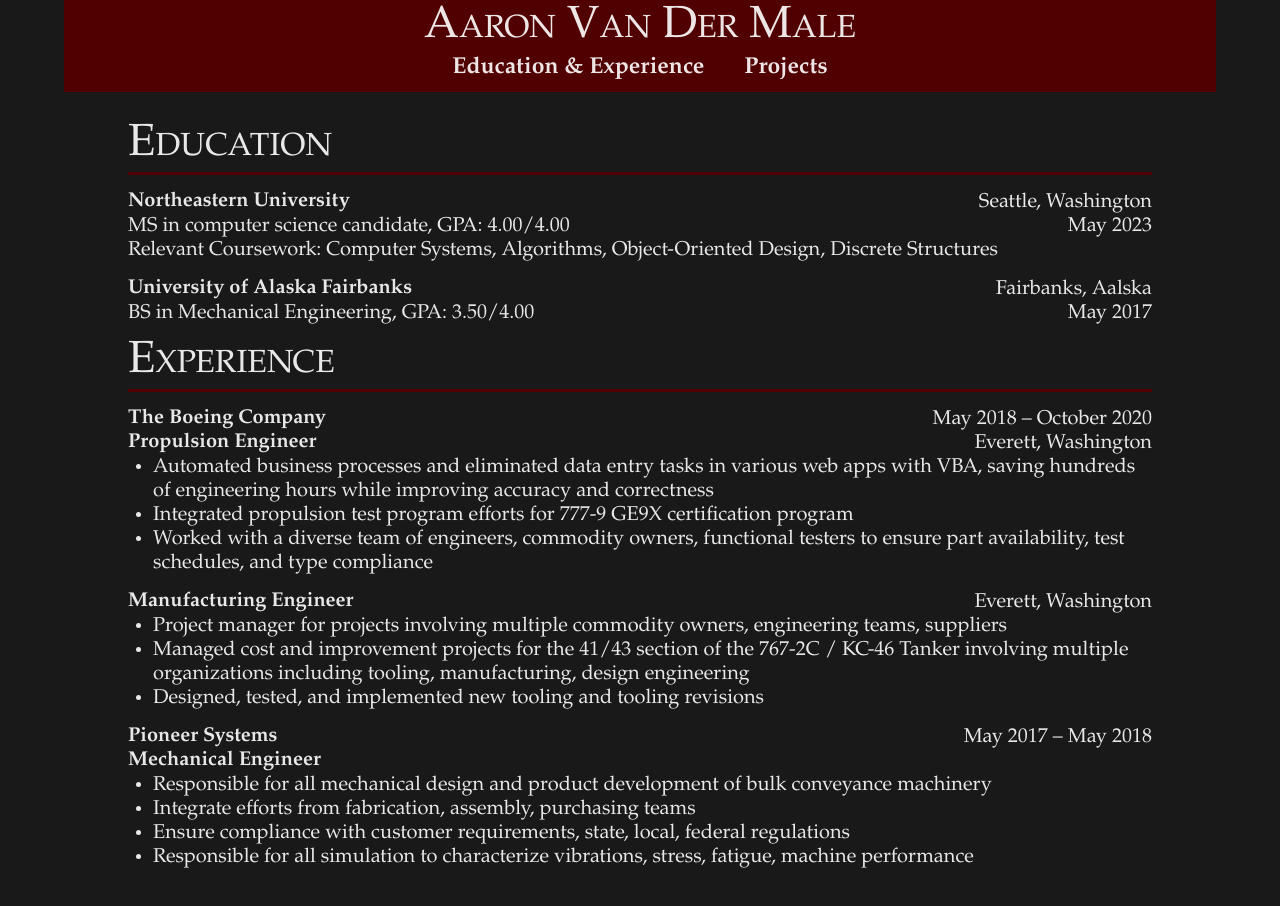
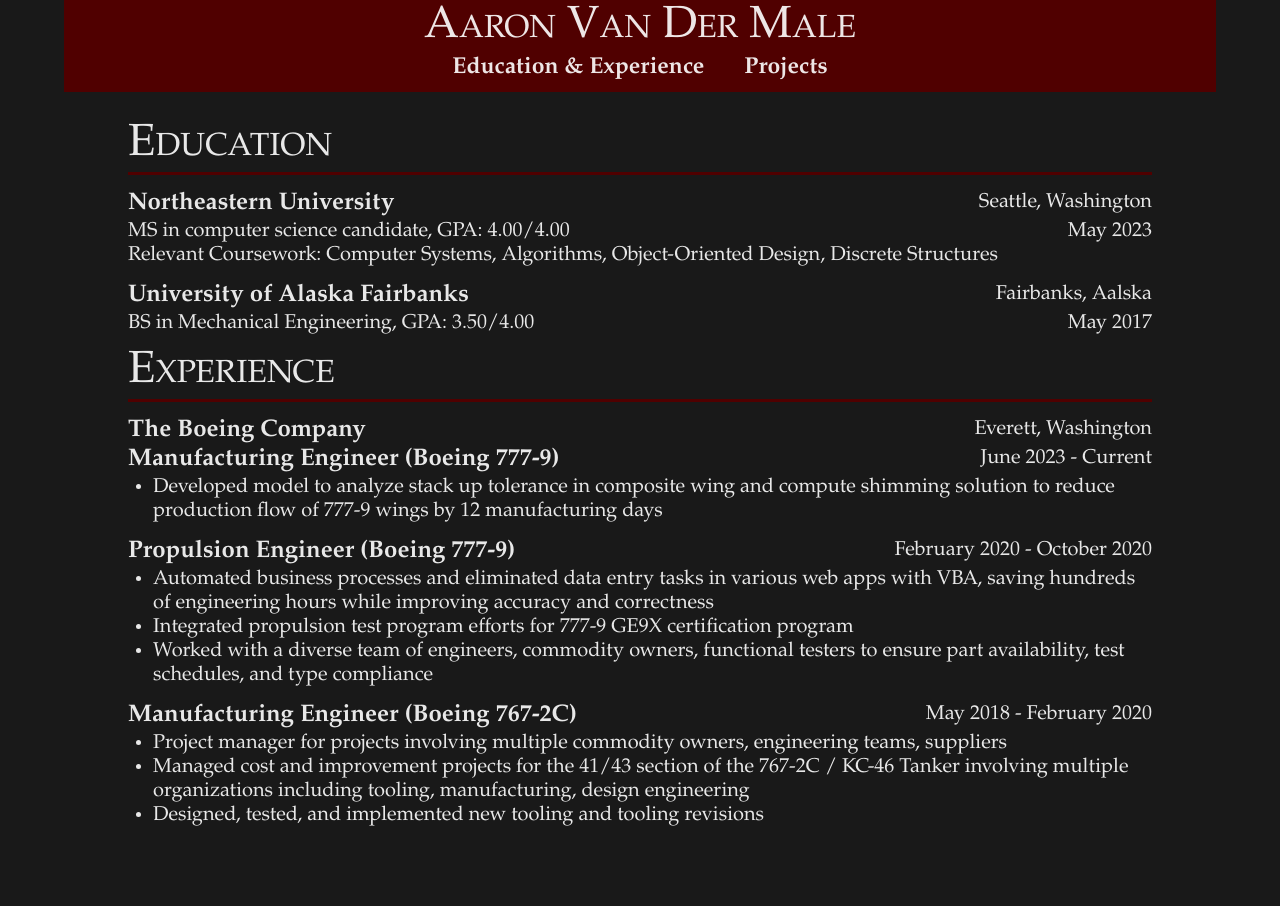
Before and after one commit to vmalecode/av-portfolio, a React (Create React App) app: page / in a window 1280 px wide. Shown: the top 906 px of the page. After the commit the page ends 882 px from the top, so only its background shows below. Built offline with nearby package versions, Linux system fonts and the light colour scheme.

Commit message:
update styles, experience

```diff
--- a/src/components/Experience.jsx
+++ b/src/components/Experience.jsx
@@ -18,9 +18,17 @@
       <div className="Subheader1">
         <div className="Subheader1Label">Experience</div>
         <div className="Subheader2Label">The Boeing Company</div>
-        <div className="Subheader2Right">May 2018 – October 2020</div>
-        <div className="Subheader2Label">Propulsion Engineer</div>
         <div className="Subheader2Right">Everett, Washington</div>
+
+        <div className="Subheader2Label">Manufacturing Engineer (Boeing 777-9)</div>
+        <div className="Subheader2Right">June 2023 - Current</div>
+        <div className="Subheader3Content">
+          <ul>
+            <li>Developed model to analyze stack up tolerance in composite wing and compute shimming solution to reduce production flow of 777-9 wings by 12 manufacturing days</li>
+          </ul>
+        </div>
+        <div className="Subheader2Label">Propulsion Engineer	(Boeing 777-9)</div>
+        <div className="Subheader2Right">February 2020 - October 2020</div>
         <div className="Subheader3Content">
           <ul>
             <li>Automated business processes and eliminated data entry tasks in various web apps with VBA, saving hundreds of engineering hours while improving accuracy and correctness</li>
@@ -30,8 +38,8 @@
           </ul>
         </div>
 
-        <div className="Subheader2Label">Manufacturing Engineer</div>
-        <div className="Subheader2Right">Everett, Washington</div>
+        <div className="Subheader2Label">Manufacturing Engineer (Boeing 767-2C)</div>
+        <div className="Subheader2Right">May 2018 - February 2020</div>
         <div className="Subheader3Content">
           <ul>
             <li>Project manager for projects involving multiple commodity owners, engineering teams, suppliers</li>
@@ -40,18 +48,6 @@
             <li>Designed, tested, and implemented new tooling and tooling revisions</li>
           </ul>
         </div>
-        <div className="Subheader2Label">Pioneer Systems</div>
-        <div className="Subheader2Right">May 2017 – May 2018</div>
-        <div className="Subheader2Label">Mechanical Engineer</div>
-        <div className="Subheader2Right"></div>
-        <div className="Subheader3Content">
-          <ul>
-            <li>Responsible for all mechanical design and product development of bulk conveyance machinery</li>
-            <li>Integrate efforts from fabrication, assembly, purchasing teams</li>
-            <li>Ensure compliance with customer requirements, state, local, federal regulations</li>
-            <li>Responsible for all simulation to characterize vibrations, stress, fatigue, machine performance</li>
-          </ul>
-        </div>
       </div>
     </div>
   )
--- a/src/index.css
+++ b/src/index.css
@@ -117,7 +117,7 @@
   grid-template-columns: 1/-1;
   height: 30px;
   font-variant:normal;
-  font-size: 20px;
+  font-size: 24px;
   font-weight: 900;
   height: fit-content;
 }
```
Also changed, not shown: 4 other files (tests, documents, lock files or other folders).
